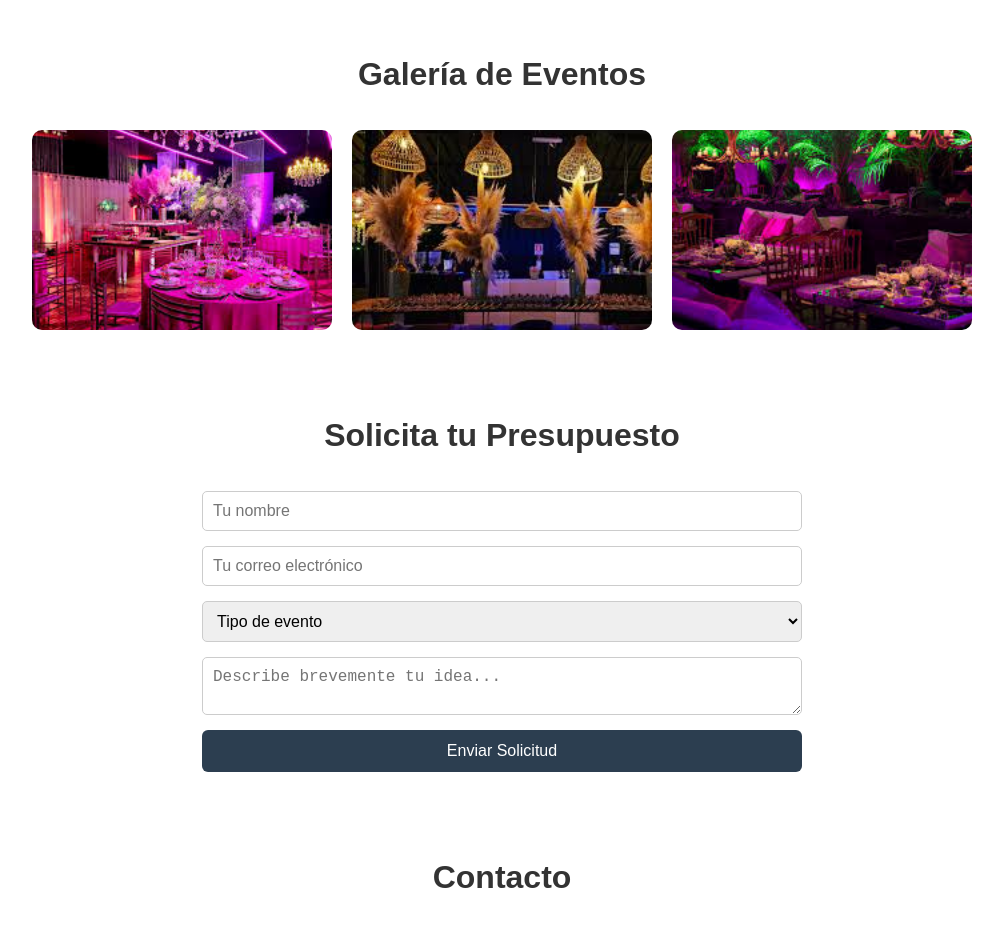
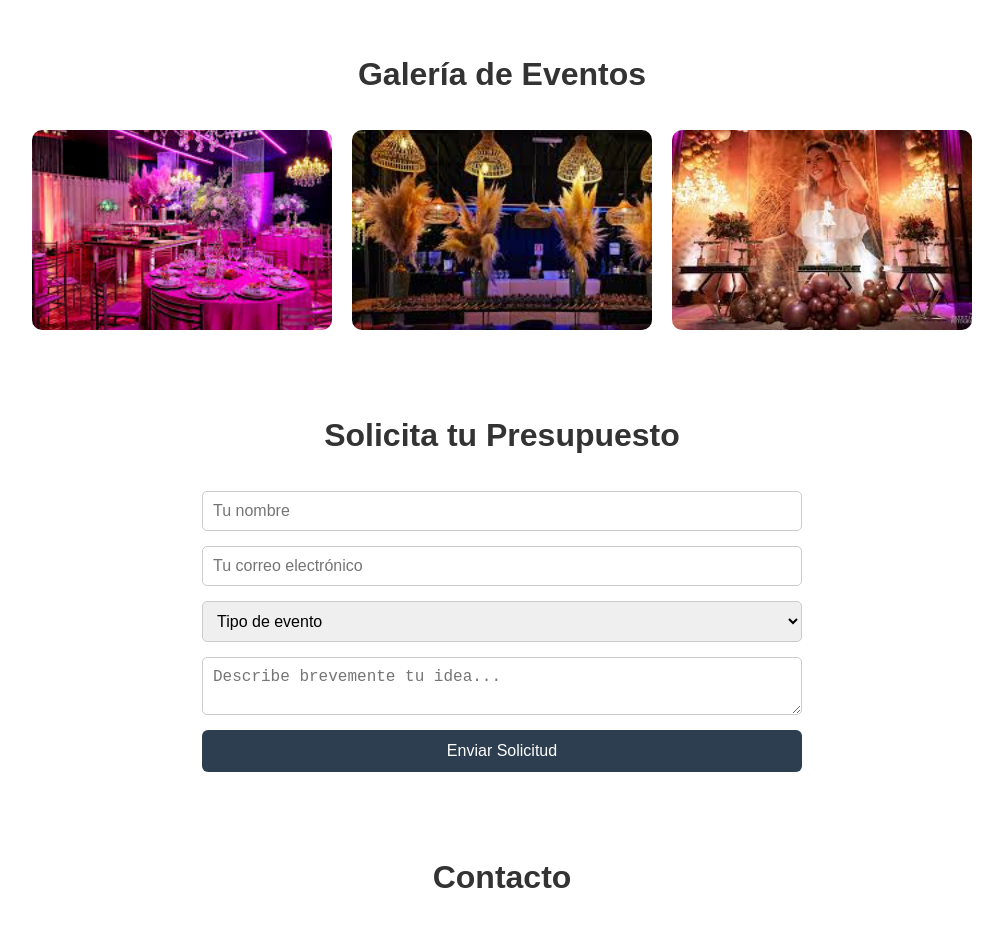
Before and after one commit to majolop1211/Eventoss, a plain HTML site: page index.html in a window 1280 px wide. Shown: the part 800-1726 px from the top of the page, without its empty margins (138-1141 px from the left). Drawn offline with Linux system fonts and the light colour scheme.

Commit message:
Update index.html

```diff
--- a/index.html
+++ b/index.html
@@ -60,7 +60,7 @@
       <div class="galeria">
         <img src="altos das pedras.jpg" alt="Evento 1">
         <img src="altos das pedras segunda imagen.jpg" alt="Evento 2">
-        <img src="Fiesta.jpg" alt="Evento 3">
+        <img src="altos das pedras tercera imagen.jpg" alt="Evento 3">
       </div>
     </div>
   </section>
```
